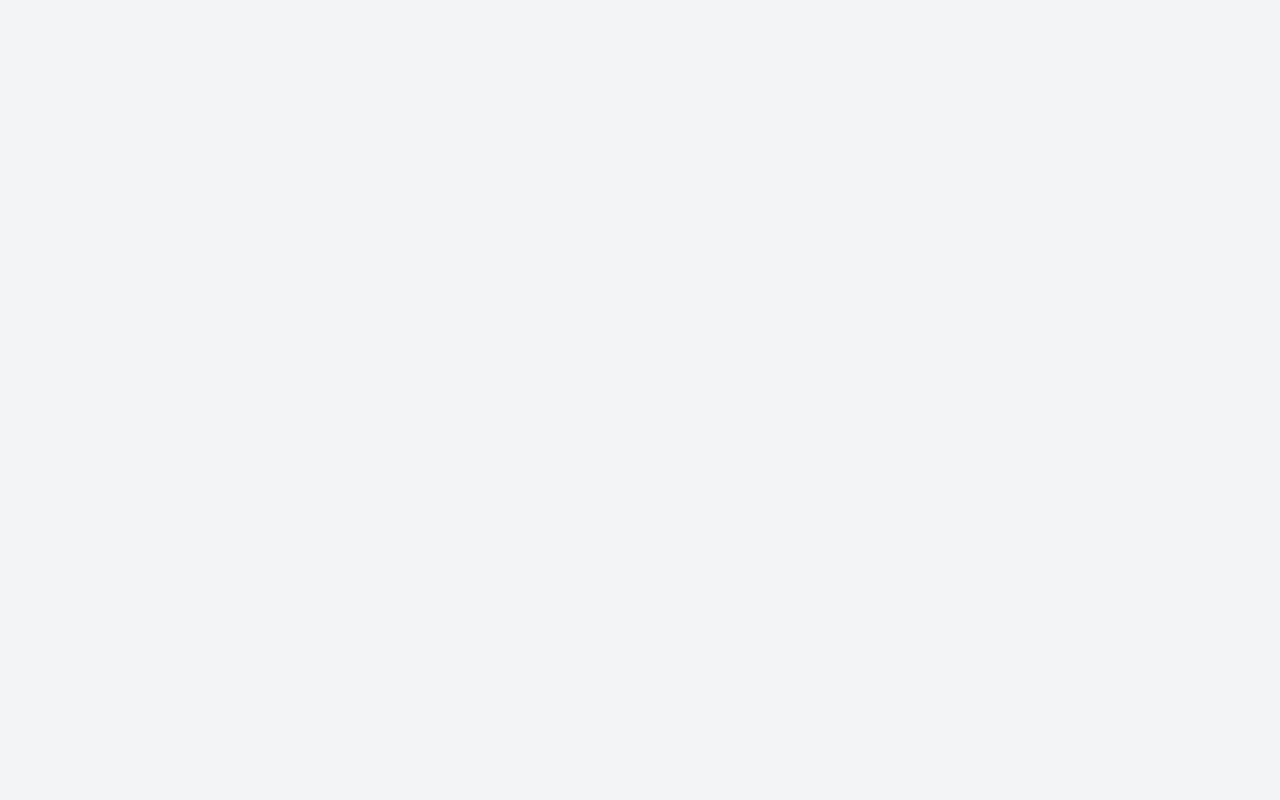
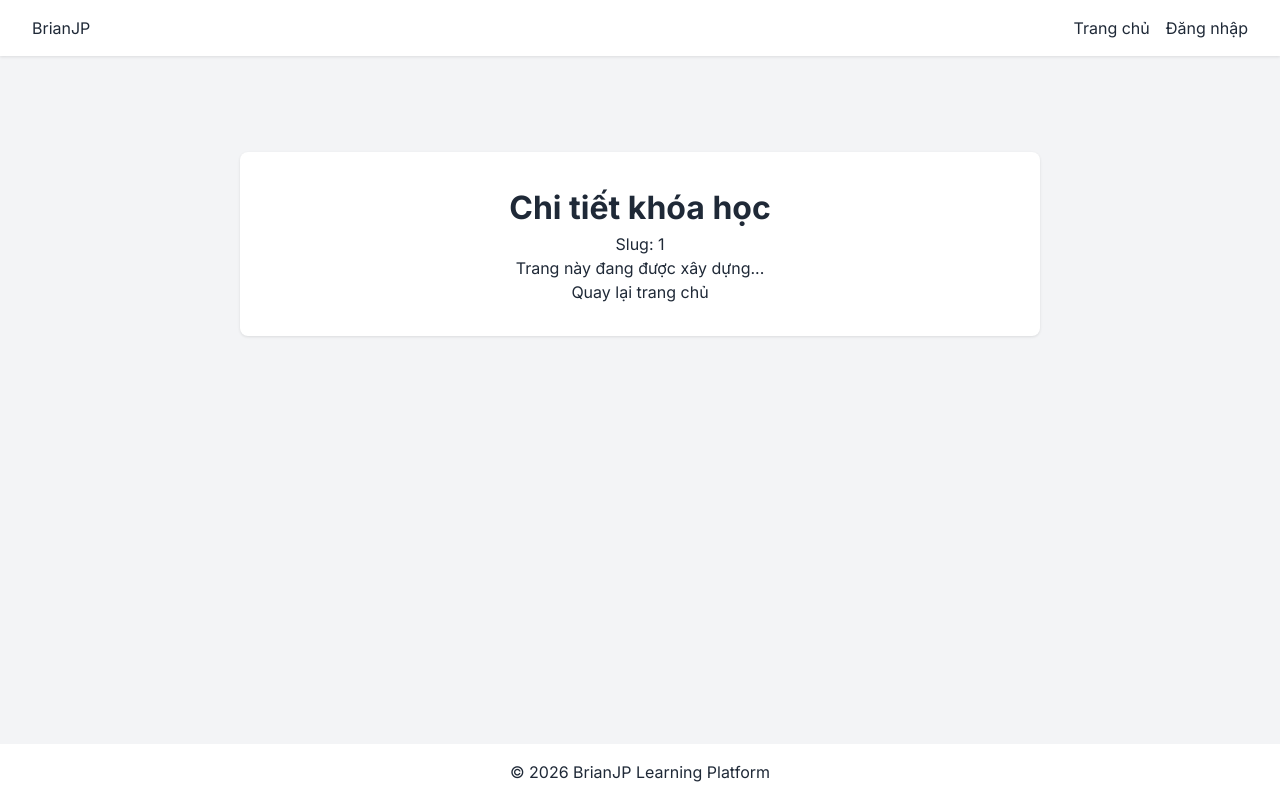
Before and after one commit to KhanhTran-IT/Japanese-Learning-Platform, a Vue app in the folder frontend/: page /courses/1 in a window 1280 px wide. Before the commit this address had no page. Built offline with nearby package versions, Linux system fonts and the light colour scheme.

Commit message:
#113 - hotfix(student): add valid dashboard navigation routes

```diff
--- /dev/null
+++ b/frontend/src/pages/public/CourseDetailPage.vue
@@ -0,0 +1,20 @@
+<template>
+  <div class="course-detail-placeholder">
+    <h1>Chi tiết khóa học</h1>
+    <p>Slug: {{ $route.params.slug }}</p>
+    <p>Trang này đang được xây dựng...</p>
+    <router-link to="/">Quay lại trang chủ</router-link>
+  </div>
+</template>
+
+<style scoped>
+.course-detail-placeholder {
+  max-width: 800px;
+  margin: 4rem auto;
+  text-align: center;
+  padding: 2rem;
+  background: white;
+  border-radius: 8px;
+  box-shadow: 0 1px 3px rgba(0,0,0,0.1);
+}
+</style>
--- /dev/null
+++ b/frontend/src/pages/student/LessonLearningPage.vue
@@ -0,0 +1,20 @@
+<template>
+  <div class="lesson-learning-placeholder">
+    <h1>Khu vực học tập</h1>
+    <p>Bài học: {{ $route.params.slug }}</p>
+    <p>Trang này đang được xây dựng...</p>
+    <router-link to="/student/dashboard">Quay lại bảng điều khiển</router-link>
+  </div>
+</template>
+
+<style scoped>
+.lesson-learning-placeholder {
+  max-width: 800px;
+  margin: 4rem auto;
+  text-align: center;
+  padding: 2rem;
+  background: white;
+  border-radius: 8px;
+  box-shadow: 0 1px 3px rgba(0,0,0,0.1);
+}
+</style>
--- a/frontend/src/router/index.js
+++ b/frontend/src/router/index.js
@@ -16,6 +16,11 @@ const routes = [
         path: '',
         name: 'Home',
         component: () => import('@/pages/public/HomePage.vue')
+      },
+      {
+        path: 'courses/:slug',
+        name: 'CourseDetail',
+        component: () => import('@/pages/public/CourseDetailPage.vue')
       }
     ]
   },
@@ -44,6 +49,11 @@ const routes = [
         path: 'dashboard',
         name: 'StudentDashboard',
         component: () => import('@/pages/student/StudentDashboardPage.vue')
+      },
+      {
+        path: 'lessons/:slug',
+        name: 'LessonLearning',
+        component: () => import('@/pages/student/LessonLearningPage.vue')
       }
     ]
   },
```
Also changed, not shown: 1 other file (tests, documents, lock files or other folders).
